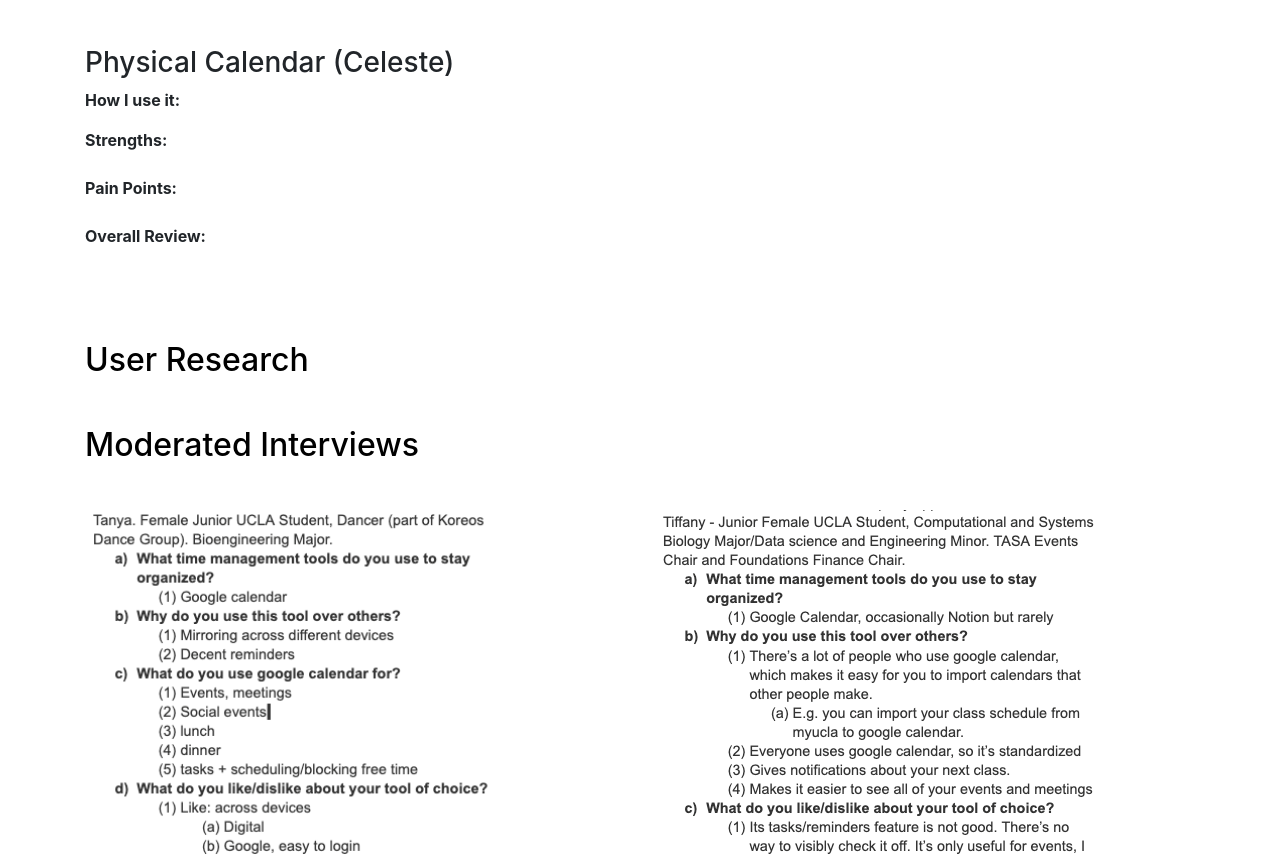
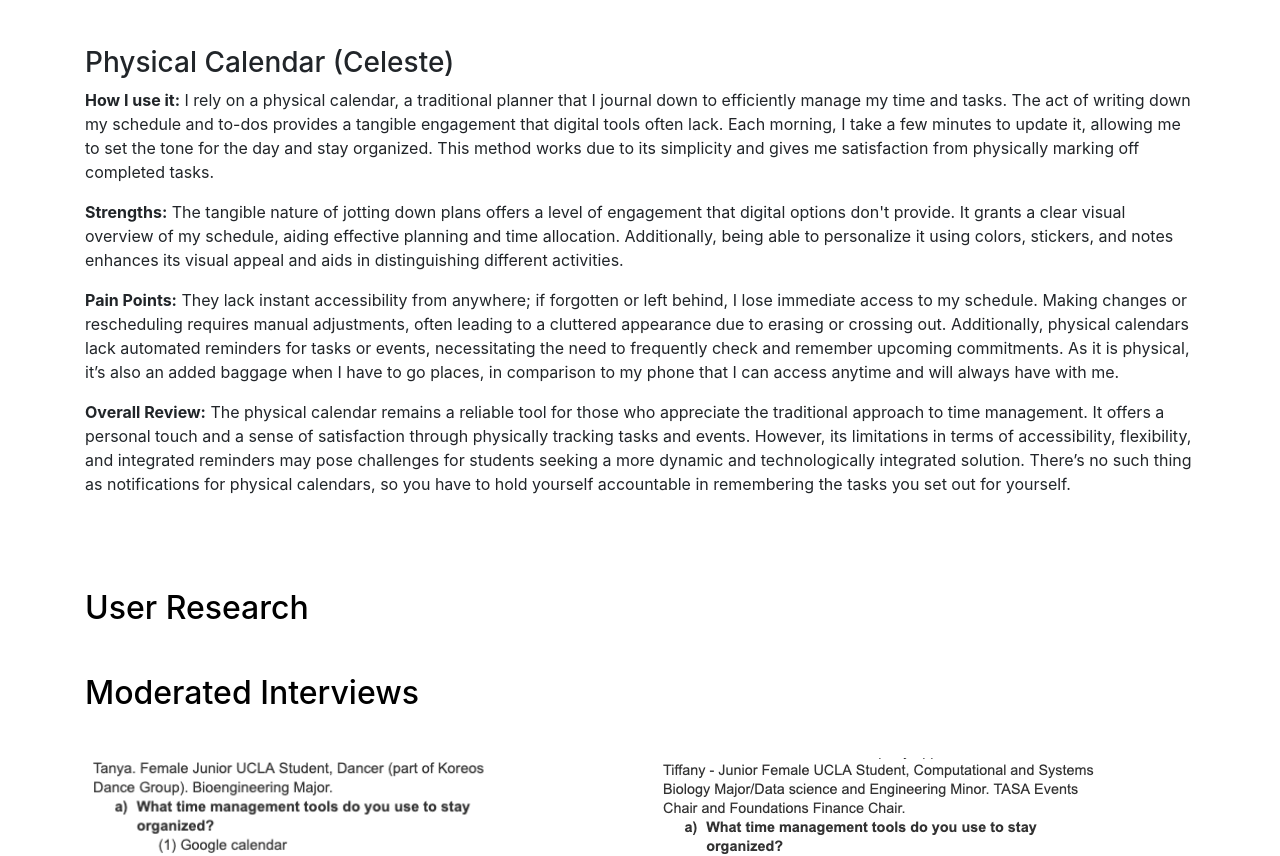
Before and after one commit to OsbertReynaldi/DH110A2, a plain HTML site: page index.html in a window 1280 px wide. Shown: the part 1959-2815 px from the top of the page. Drawn offline with nearby package versions, Linux system fonts and the light colour scheme.

Commit message:
Update index.html

```diff
--- a/index.html
+++ b/index.html
@@ -127,21 +127,23 @@
               <h3> <br>Physical Calendar (Celeste)</h3>
             </div>
             <div class="col-xl-12 d-flex">
-              <p><b>How I use it:</b>
+              <p><b>How I use it:</b>   I rely on a physical calendar, a traditional planner that I journal down to efficiently manage my time and tasks. The act of writing down my schedule and to-dos provides a tangible engagement that digital tools often lack. Each morning, I take a few minutes to update it, allowing me to set the tone for the day and stay organized. This method works due to its simplicity and gives me satisfaction from physically marking off completed tasks.
+              </p>
                 <br>
               </div>
               <div class="col-xl-12 d-flex">
-              <p><b>Strengths:</b>
+              <p><b>Strengths:</b>  The tangible nature of jotting down plans offers a level of engagement that digital options don't provide. It grants a clear visual overview of my schedule, aiding effective planning and time allocation. Additionally, being able to personalize it using colors, stickers, and notes enhances its visual appeal and aids in distinguishing different activities.
               </p>
               <br><br>
               </div>
               <div class="col-xl-12 d-flex">
-              <p><b>Pain Points:</b>
+              <p><b>Pain Points:</b>  They lack instant accessibility from anywhere; if forgotten or left behind, I lose immediate access to my schedule. Making changes or rescheduling requires manual adjustments, often leading to a cluttered appearance due to erasing or crossing out. Additionally, physical calendars lack automated reminders for tasks or events, necessitating the need to frequently check and remember upcoming commitments. As it is physical, it’s also an added baggage when I have to go places, in comparison to my phone that I can access anytime and will always have with me.
+
               </p>
               <br><br>
               </div>
               <div class="col-xl-12 d-flex">
-              <p><b>Overall Review:</b>
+              <p><b>Overall Review:</b> The physical calendar remains a reliable tool for those who appreciate the traditional approach to time management. It offers a personal touch and a sense of satisfaction through physically tracking tasks and events. However, its limitations in terms of accessibility, flexibility, and integrated reminders may pose challenges for students seeking a more dynamic and technologically integrated solution. There’s no such thing as notifications for physical calendars, so you have to hold yourself accountable in remembering the tasks you set out for yourself.
               </p>
               </div>
 
```
